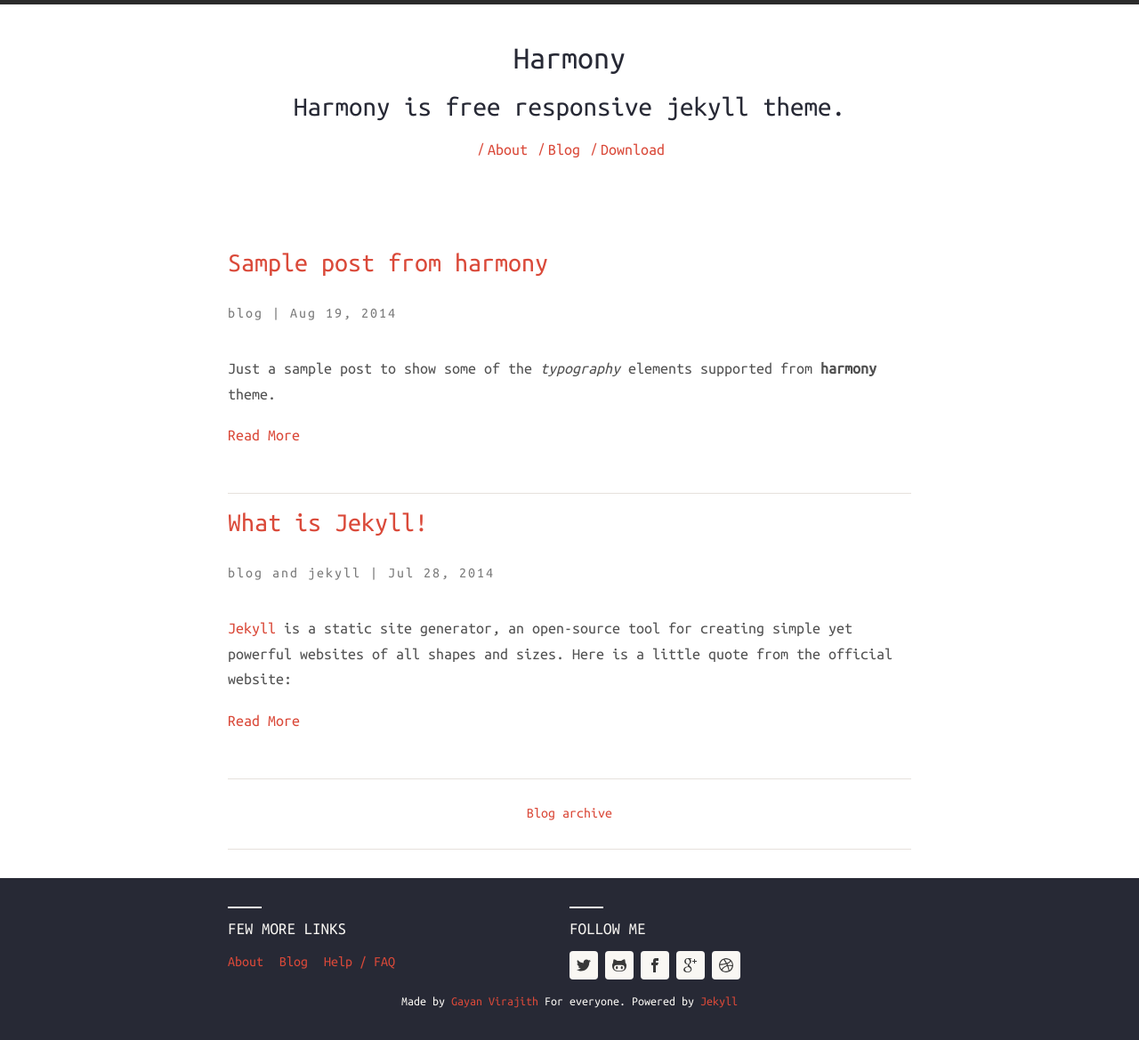
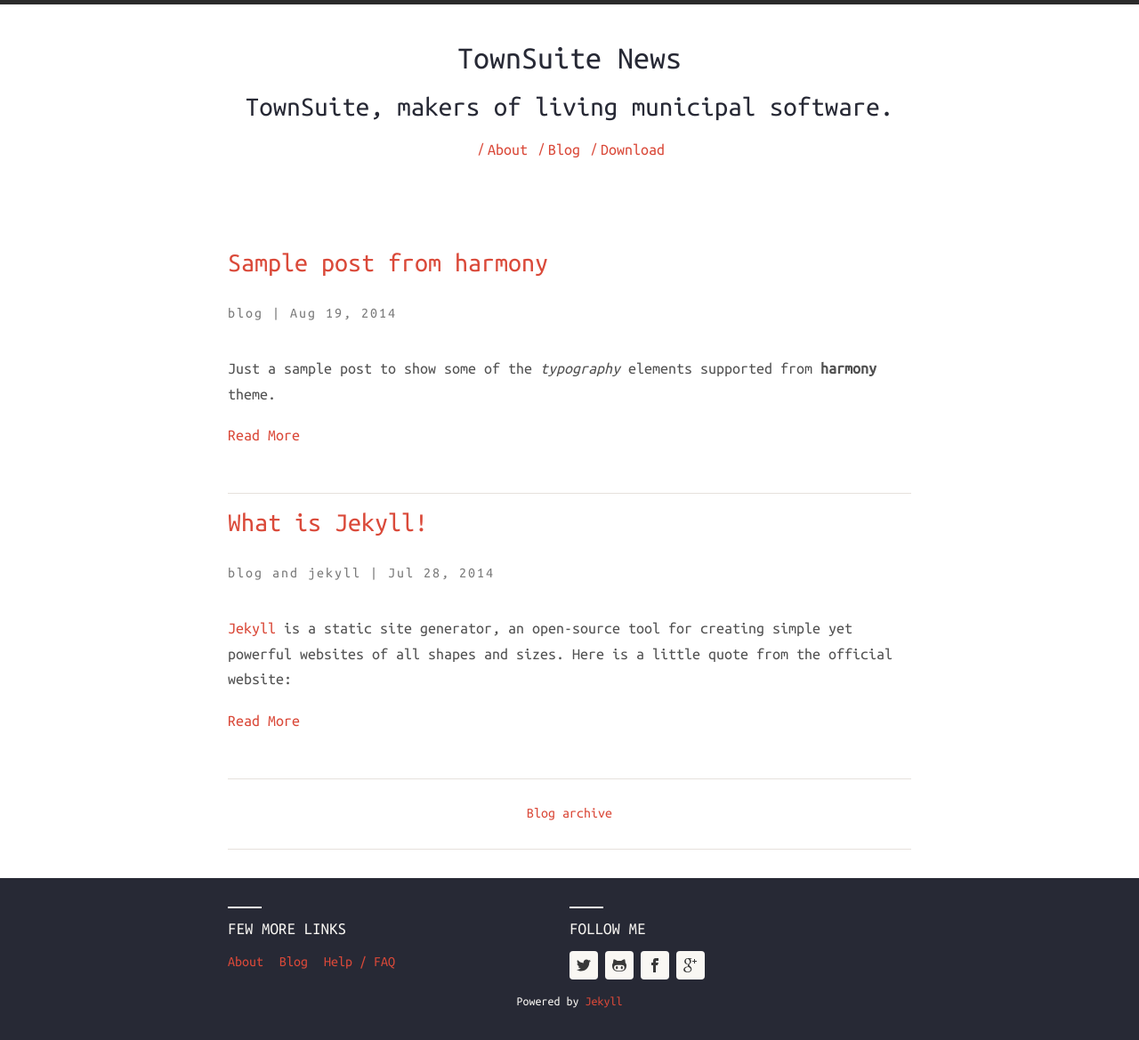
Before and after one commit to TownSuite/News, a Jekyll site: the page built from index.html, in a window 1280 px wide. Shown: the whole page at 89% size. Built offline with Jekyll 4.4.1, drawn with Linux system fonts in a browser that asks for light colours; nearby versions of some CDN libraries.

Commit message:
Config changes

```diff
--- a/_config.yml
+++ b/_config.yml
@@ -1,45 +1,43 @@
 # Harmony Jekyll theme general configurations
 
 # Base URL
-baseurl: /harmony
+baseurl: /
 
 # Site live URL
-url: http://gayan.me
+url: http://news.townsuite.com
 
 # Localhost
 # url: http://127.0.0.1:4000
 
 # Harmony theme configuration. Please change accordingly.
 harmony:
-  name: Harmony
+  name: TownSuite News
   # Little description about your site
-  description: Harmony is free responsive jekyll theme.
+  description: TownSuite, makers of living municipal software.
   # 'meta_description:' Write an awesome description for your new site here.
   # It will appear in your document head meta (for Google search results) and
   # in your feed.xml site description.
   meta_description: > #
-   Harmony is a free responsive jekyll theme by Gayan Virajith
-   and Maheshika Lakmali. Sourced on Github -
-   https://github.com/gayanvirajith/harmony
+
   basetheme: theme-base-01 # pre defined thmes are darken, blue-water, redish.
   author: # Author details
-    name: Gayan Virajith
-    email: gayanvirajith@gmail.com
-    url: http://gayanvirajith.github.io
+    name: Andrew
+    email: awhey@wheygroup.com
+    url: townsuite.com
 
   # Google Analytics key, leave blank to ignore
   google_analytics_key: UA-xxxx-x
 
   # Profile links, leave blank to ignore
   social:
-    github: gayanvirajith
-    twitter: gayanvirajith
-    facebook: gayanvirajith
-    gplus: +GayanVirajith
-    dribble: gayan
+    github: townsuite
+    twitter: townsuite
+    facebook: townsuite
+    gplus: +townsuite
+    dribble:
     pinterest:
   # Toggle disclaimer in footer
-  show_disclaimer: true
+  show_disclaimer: false
 
 # Conversion / Build settings
 markdown:    kramdown
```
